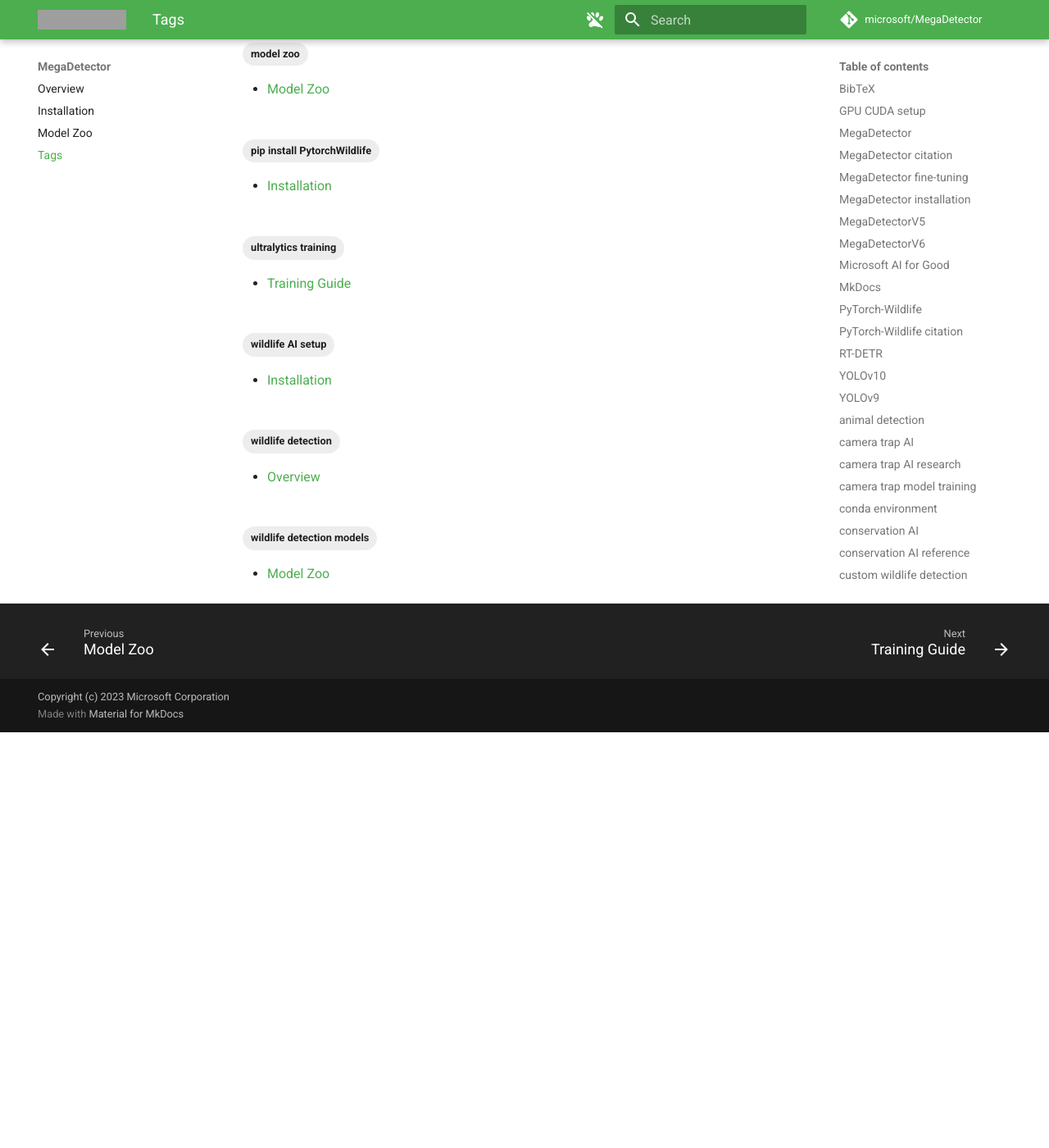
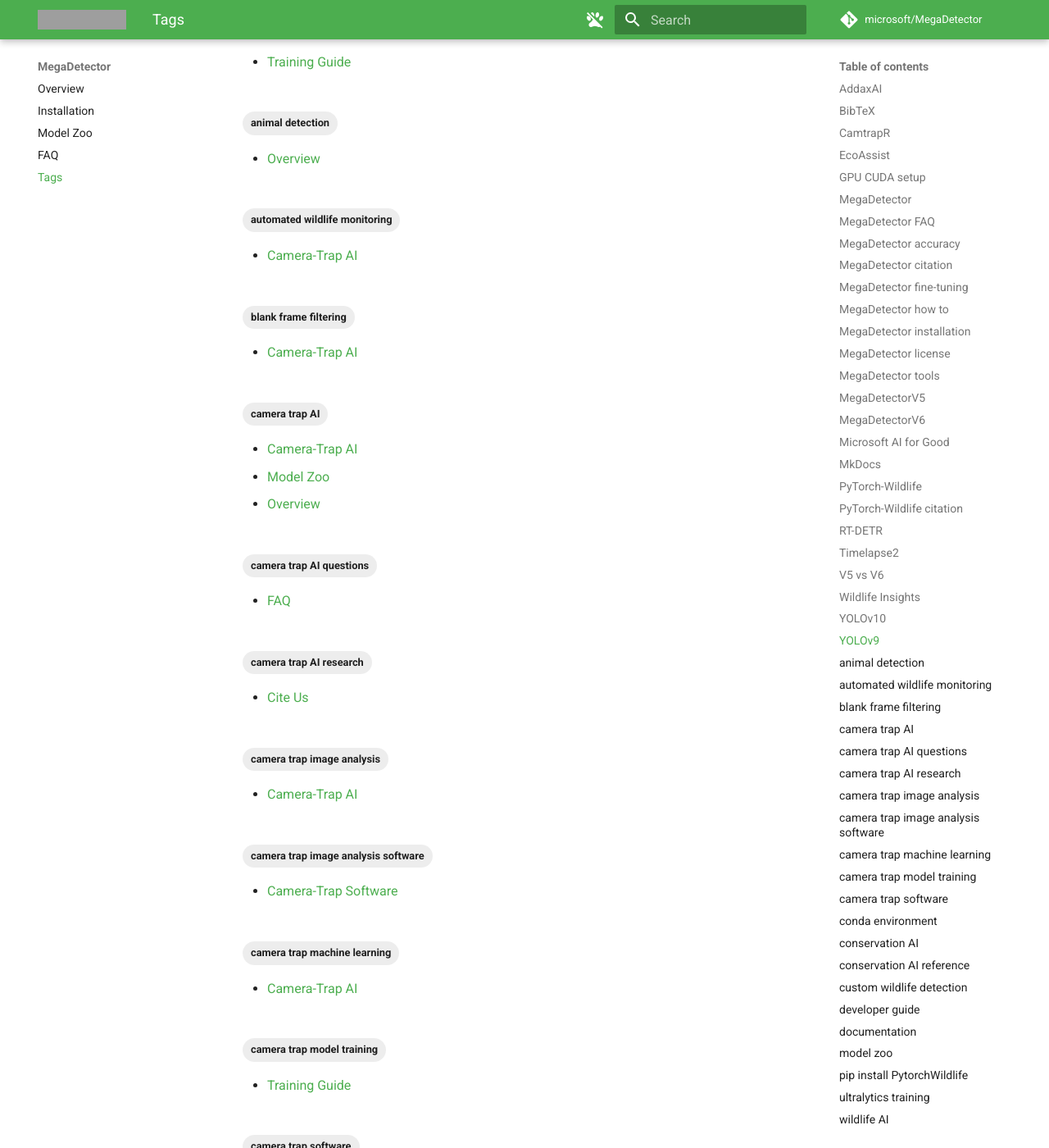
Before and after one commit to microsoft/MegaDetector, an MkDocs documentation site: the page built from docs/tags.md, in a window 1280 px wide and 1400 px high, scrolled down 3404 px. Shown: the whole window at 82% size. Built offline with MkDocs 1.6.1 and Material for MkDocs 9.7.7, drawn with Linux system fonts in a browser that asks for light colours; comment, search, counter and statistics services are not loaded; before the commit the page ends 4297 px from its top, so only the background shows below that; some of the changed lines change nothing that is shown; some of the changed text lies outside the part shown; grey boxes are pictures that could not be loaded.

Commit message:
docs: add FAQ, camera-trap AI, and camera-trap software pages
Three new docs pages targeting the problem/use-case and task/tutorial
keyword clusters identified in the SEO plan:

- faq.md: Frequently asked questions covering accuracy, GPU requirements,
  V5 vs V6, licensing, species support, V5 weights location, and citations
- camera-trap-ai.md: Explainer for what camera-trap AI is, why blank-frame
  filtering matters, detector vs. classifier design rationale, and when
  to use MegaDetector
- camera-trap-software.md: Positions MegaDetector in the broader ecosystem
  alongside EcoAssist/AddaxAI, Timelapse2, Wildlife Insights, and CamtrapR

Updates mkdocs.yml nav to add FAQ under MegaDetector section and a new
Guides section for the two explainer pages and the training guide.

````diff
--- /dev/null
+++ b/docs/camera-trap-ai.md
@@ -0,0 +1,104 @@
+---
+description: "Camera-trap AI explained — how machine learning automates wildlife monitoring, why AI-based detection matters for conservation, and how MegaDetector fits into the workflow."
+tags:
+  - camera trap AI
+  - wildlife AI
+  - camera trap machine learning
+  - automated wildlife monitoring
+  - conservation AI
+  - blank frame filtering
+  - camera trap image analysis
+---
+
+# Camera-Trap AI — What It Is and Why It Matters
+
+## The Camera-Trap Problem
+
+Camera traps are motion-triggered cameras deployed in the field to monitor wildlife. A single study may deploy hundreds of cameras over months or years, generating millions of images. The vast majority of those images are empty — triggered by wind, falling leaves, or temperature fluctuations rather than animals.
+
+Manually reviewing millions of images is one of the biggest bottlenecks in wildlife research. A trained reviewer can process a few hundred images per hour; a million-image dataset requires weeks of focused effort before any analysis can begin. This review burden limits how much data researchers can realistically collect and delays conservation decisions that depend on timely species counts, presence/absence data, and behavioral observations.
+
+
+## What Camera-Trap AI Does
+
+AI-based tools automate the most time-consuming parts of image review:
+
+**Blank-frame filtering** removes images with no animals before human review begins. In practice, 70–95% of camera-trap images are blank. Filtering them out automatically compresses the review queue by an order of magnitude.
+
+**Detection** draws bounding boxes around animals in images that contain them, so reviewers focus on the animal rather than scanning the full frame. Detection also quantifies *where* in the frame an animal appears and how confident the model is.
+
+**Classification** identifies the species (or group) within a detected bounding box. Classification is typically done as a second step after detection, because a detector that generalizes across ecosystems is easier to build and maintain than a species classifier that must be retrained for every new region.
+
+**Tracking and counting** link detections across multiple images in a sequence, supporting population estimates, behavioral analysis, and occupancy modeling.
+
+
+## Detection vs. Classification — Why MegaDetector Is a Detector
+
+MegaDetector is intentionally a **detector**, not a classifier. It outputs three categories — animal, person, vehicle — and does not identify species.
+
+This is not a limitation. It is a design choice with significant practical advantages:
+
+**Better generalization.** A model trained to answer "is there an animal?" generalizes far more easily across continents, ecosystems, and species assemblages than a model trained to answer "what species is this?" Species classifiers must be retrained or fine-tuned for each new region and fauna. A single MegaDetector model works on African savanna, North American forest, tropical rainforest, and sub-Antarctic penguin colonies.
+
+**Lower annotation cost.** Training a detector requires bounding-box annotations labeled as "animal," "person," or "vehicle." Training a species classifier requires those same bounding boxes labeled with species identity — which requires expert taxonomic knowledge for every species in every geographic region. Detector training is far cheaper to scale.
+
+**Cleaner workflow.** Separating detection from classification gives researchers control over each step. You can swap classifiers, tune thresholds independently, or skip classification entirely when species ID is not needed.
+
+The result is a two-stage workflow that is used by more than 80 conservation organizations worldwide:
+
+```
+Camera-trap images
+    → MegaDetector (detect animals, filter blanks)
+    → Species classifier (identify detected animals)
+    → Analysis
+```
+
+
+## When to Use MegaDetector
+
+**Good fit:**
+- Large image datasets where manual review is the bottleneck
+- Projects spanning multiple ecosystems or geographic regions
+- Workflows that need a fast, reliable first pass before expert review
+- Edge deployment on low-power hardware ([SPARROW](https://github.com/microsoft/SPARROW) field units, Raspberry Pi, Jetson Nano)
+
+**Requires additional consideration:**
+- Aquatic wildlife or sonar imagery (see [MegaDetector-Sonar](https://github.com/microsoft/MegaDetector-Sonar))
+- Overhead and aerial imagery (see [MegaDetector-Overhead](https://github.com/microsoft/MegaDetector-Overhead))
+- Bioacoustic monitoring (see [MegaDetector-Acoustic](https://github.com/microsoft/MegaDetector-Acoustic))
+- Species that are very small, heavily camouflaged, or rarely represented in training data — test on a labeled sample before committing to full deployment
+
+
+## The Broader Ecosystem
+
+MegaDetector is one layer in a larger open-source stack for wildlife AI. The [microsoft/Biodiversity](https://github.com/microsoft/Biodiversity) umbrella repository documents the full ecosystem:
+
+| Tool | Role |
+|---|---|
+| **MegaDetector** | Camera-trap detection — animals, people, vehicles |
+| [PyTorch-Wildlife](https://github.com/microsoft/PytorchWildlife) | Framework hosting MegaDetector, classifiers, and training pipelines |
+| [MegaDetector-Classifier](https://github.com/microsoft/MegaDetector-Classifier) | Species classification on top of MegaDetector detections |
+| [MegaDetector-Acoustic](https://github.com/microsoft/MegaDetector-Acoustic) | Audio-based species detection from bioacoustic recordings |
+| [MegaDetector-Overhead](https://github.com/microsoft/MegaDetector-Overhead) | Detection in aerial and satellite imagery |
+| [SPARROW](https://github.com/microsoft/SPARROW) | Solar-powered edge device running MegaDetector in the field |
+
+> [!TIP]
+> For a quick overview of what camera-trap software is available and how MegaDetector fits alongside other tools, see [Camera-Trap Software and Tools](camera-trap-software.md).
+
+
+## Get Started
+
+```bash
+pip install PytorchWildlife
+```
+
+```python
+from PytorchWildlife.models import detection as pw_detection
+
+model = pw_detection.MegaDetectorV6()
+results = model.batch_image_detection("path/to/images/")
+```
+
+- [Installation guide](installation.md) — full setup including GPU and conda
+- [FAQ](faq.md) — common questions about accuracy, licensing, and V5 vs V6
+- [Hugging Face demo](https://huggingface.co/spaces/ai-for-good-lab/pytorch-wildlife) — try it without installing anything
--- /dev/null
+++ b/docs/camera-trap-software.md
@@ -0,0 +1,114 @@
+---
+description: "Camera-trap software overview — how MegaDetector fits alongside EcoAssist, Timelapse2, Wildlife Insights, and CamtrapR in the wildlife monitoring software ecosystem."
+tags:
+  - camera trap software
+  - camera trap image analysis software
+  - EcoAssist
+  - AddaxAI
+  - Timelapse2
+  - Wildlife Insights
+  - CamtrapR
+  - MegaDetector tools
+  - wildlife monitoring software
+---
+
+# Camera-Trap Software and Tools
+
+MegaDetector is an AI model, not a complete camera-trap workflow. In practice it is used as one component in a larger pipeline, alongside tools for image management, review, and analysis. This page describes the major software tools in the camera-trap ecosystem and how MegaDetector fits with each.
+
+
+## The Camera-Trap Software Landscape
+
+Camera-trap workflows typically involve three layers:
+
+1. **Detection / filtering** — AI models that identify images containing animals and draw bounding boxes
+2. **Review / annotation** — interfaces where humans confirm detections, assign species labels, and export data
+3. **Analysis** — statistical and ecological analysis of the cleaned data (occupancy models, population estimates, activity patterns)
+
+Most practitioners combine tools from more than one layer. MegaDetector sits in layer 1.
+
+
+## MegaDetector
+
+**Role:** Detection and blank-frame filtering
+**Access:** [microsoft/MegaDetector](https://github.com/microsoft/MegaDetector) — open-source, MIT license
+**Ecosystem:** Part of [PyTorch-Wildlife](https://github.com/microsoft/PytorchWildlife)
+
+MegaDetector detects animals, people, and vehicles in camera-trap images. It does not classify species. Its primary function is to compress large image datasets before human review — removing blank frames and surfacing images that contain animals.
+
+```python
+from PytorchWildlife.models import detection as pw_detection
+model = pw_detection.MegaDetectorV6()
+results = model.batch_image_detection("path/to/images/")
+```
+
+**Strengths:** Generalizes across ecosystems globally; compact V6 variants run on edge hardware; actively maintained with modern architectures (YOLOv9, YOLOv10, RT-DETR); free and open-source.
+
+
+## EcoAssist / AddaxAI
+
+**Role:** Desktop application wrapping MegaDetector for non-programmers
+**Access:** [addaxdatascience.com](https://addaxdatascience.com/) — free
+**Builds on:** MegaDetector
+
+EcoAssist (now rebranded AddaxAI) provides a graphical interface for running MegaDetector and downstream classifiers without writing code. It handles model selection, batch processing, threshold tuning, and results export in a point-and-click workflow. If you want MegaDetector without Python, AddaxAI is the recommended entry point.
+
+MegaDetector and AddaxAI are complementary: the model provides the AI backbone, AddaxAI provides the user interface.
+
+
+## Timelapse2
+
+**Role:** Image review and annotation
+**Access:** [saul.cpsc.ucalgary.ca/timelapse](http://saul.cpsc.ucalgary.ca/timelapse) — free
+**Integration:** Native MegaDetector import
+
+Timelapse2 is a desktop tool for reviewing large image sets from camera traps. It is designed to display images in temporal sequences, apply metadata, and record species observations efficiently. Timelapse2 has native support for importing MegaDetector JSON output, letting reviewers start with pre-filtered, AI-annotated images rather than raw files.
+
+**Typical workflow:** Run MegaDetector → import results into Timelapse2 → human review and species labeling.
+
+
+## Wildlife Insights
+
+**Role:** Cloud-based AI detection and species classification
+**Access:** [wildlifeinsights.org](https://www.wildlifeinsights.org/) — free
+**Model:** Google-developed AI (not MegaDetector)
+
+Wildlife Insights is a cloud platform from Google and conservation partners that offers end-to-end camera-trap processing: upload images, get AI species predictions, download results. It includes a web-based review interface and a growing database of camera-trap data.
+
+**Compared to MegaDetector:** Wildlife Insights is a full platform — it handles storage, classification, and data sharing in one place. MegaDetector is a local model that gives you more control over the pipeline and does not require uploading data to a third-party service. For sensitive data or offline deployments, MegaDetector is preferable. For rapid cloud-based processing with species predictions, Wildlife Insights is a strong option.
+
+
+## CamtrapR
+
+**Role:** R package for camera-trap data analysis
+**Access:** [CRAN / jniedballa.github.io/camtrapR](https://jniedballa.github.io/camtrapR) — open-source
+**Layer:** Analysis (not detection)
+
+CamtrapR is an R package for processing and analyzing camera-trap data — it handles activity patterns, species detection histories, occupancy modeling inputs, and report generation. It works on annotated data, not raw images.
+
+CamtrapR complements MegaDetector: after MegaDetector filters blanks and a reviewer assigns species labels, CamtrapR handles the downstream statistical analysis.
+
+
+## Summary
+
+| Tool | Layer | Species ID | Requires code | Data stays local | Cost |
+|---|---|---|---|---|---|
+| **MegaDetector** | Detection | No (animal/person/vehicle only) | Optional (or via AddaxAI) | Yes | Free |
+| AddaxAI | Detection (GUI) | Via classifiers | No | Yes | Free |
+| Timelapse2 | Review | Human-assigned | No | Yes | Free |
+| Wildlife Insights | Detection + classification | Yes (AI) | No | No (cloud upload) | Free |
+| CamtrapR | Analysis | N/A | Yes (R) | Yes | Free |
+
+> [!TIP]
+> For MegaDetector's graphical interfaces, see [SPARROW Studio](https://github.com/microsoft/SPARROW) (full desktop app) and the [Hugging Face demo](https://huggingface.co/spaces/ai-for-good-lab/pytorch-wildlife) (browser-based, no install).
+
+
+## Get Started with MegaDetector
+
+```bash
+pip install PytorchWildlife
+```
+
+- [Installation guide](installation.md) — setup including GPU and conda options
+- [FAQ](faq.md) — accuracy, licensing, V5 vs V6, and more
+- [Camera-Trap AI](camera-trap-ai.md) — how detection and classification work together
--- /dev/null
+++ b/docs/faq.md
@@ -0,0 +1,130 @@
+---
+description: "MegaDetector FAQ — frequently asked questions about installation, accuracy, GPU requirements, V5 vs V6, licensing, and how to use MegaDetector for camera-trap wildlife detection."
+tags:
+  - MegaDetector FAQ
+  - MegaDetector how to
+  - camera trap AI questions
+  - MegaDetector accuracy
+  - MegaDetector license
+  - V5 vs V6
+---
+
+# Frequently Asked Questions
+
+## What is MegaDetector?
+
+MegaDetector is an open-source AI model from the [Microsoft AI for Good Lab](https://www.microsoft.com/en-us/ai/ai-for-good) that detects animals, people, and vehicles in camera-trap images. It draws bounding boxes around detected objects and assigns a confidence score between 0 and 1.
+
+MegaDetector is a **detector**, not a classifier — it tells you *something is there*, not what species it is. This design choice is intentional: a single detector generalizes across ecosystems far better than a species classifier, which is typically region-specific. For species identification, pair MegaDetector with a downstream classifier.
+
+
+## What does MegaDetector detect?
+
+MegaDetector detects three categories:
+
+| Category | Examples |
+|---|---|
+| Animal | Mammals, birds, reptiles, insects, fish — any wildlife |
+| Person | Researchers, poachers, tourists |
+| Vehicle | Cars, trucks, ATVs |
+
+It does not identify species. An image containing a lion and a zebra returns two "animal" detections, not "lion" and "zebra."
+
+
+## Do I need a GPU?
+
+No — MegaDetector runs on CPU. A GPU with CUDA support gives a 10–50x speedup and is strongly recommended for large datasets (tens of thousands of images or more), but is not required.
+
+The compact MegaDetectorV6 variants (YOLOv10-Compact, YOLOv9-Compact) are specifically designed for low-budget devices and edge hardware like the [SPARROW](https://github.com/microsoft/SPARROW) field unit.
+
+
+## What is the difference between MegaDetectorV5 and MegaDetectorV6?
+
+| | MegaDetectorV5 | MegaDetectorV6 |
+|---|---|---|
+| Architecture | YOLOv5 | YOLOv9, YOLOv10, RT-DETR (multiple variants) |
+| Parameters (compact) | 139.9M | 2.3M (YOLOv10-Compact — 2% of V5) |
+| License | MIT | MIT |
+| Status | Maintained by Dan Morris at [agentmorris/MegaDetector](https://github.com/agentmorris/MegaDetector) | Current release — recommended for new projects |
+| Weights | Available on [archive branch](https://github.com/microsoft/Biodiversity/tree/archive) | Download automatically via PyTorch-Wildlife |
+
+**Recommendation:** Use MegaDetectorV6 for new projects. MegaDetectorV5 remains available and is actively maintained by the community.
+
+> [!TIP]
+> For detailed model variants and benchmark results, see the [Model Zoo](model_zoo.md).
+
+
+## How accurate is MegaDetector?
+
+Accuracy depends on the dataset and confidence threshold. MegaDetectorV6 compact variants achieve comparable accuracy to V5 at 2% of the parameter count on the AI for Good Lab's validation datasets.
+
+In practice, most deployments use a confidence threshold of 0.15–0.3 for the "animal" category, which provides high recall (few missed animals) at the cost of some false positives on vegetation and lighting artifacts. Setting the threshold higher reduces false positives but risks missing low-confidence true detections.
+
+MegaDetector generalizes well across ecosystems because it was trained on a large and geographically diverse dataset. Performance is typically strongest on large mammals and degrades on very small or camouflaged animals.
+
+
+## What species does MegaDetector support?
+
+All of them — with caveats. MegaDetector detects the presence of an animal, not the species. It has been deployed on projects involving African savanna megafauna, North American forest species, European ungulates, tropical insects, and marine wildlife.
+
+Performance varies. Large mammals in open habitat are reliably detected. Very small animals, heavily camouflaged species, or unusual angles may have lower confidence scores. If you're working with an atypical dataset, we recommend testing on a labeled sample before full deployment.
+
+
+## How do I run MegaDetector?
+
+The quickest path is three lines of Python:
+
+```bash
+pip install PytorchWildlife
+```
+
+```python
+from PytorchWildlife.models import detection as pw_detection
+model = pw_detection.MegaDetectorV6()
+results = model.batch_image_detection("path/to/image_folder/")
+```
+
+For a graphical interface, use [SPARROW Studio](https://github.com/microsoft/SPARROW) or the [Hugging Face demo](https://huggingface.co/spaces/ai-for-good-lab/pytorch-wildlife).
+
+See [Installation](installation.md) for full setup instructions.
+
+
+## What is the license?
+
+MegaDetector is released under the [MIT License](https://github.com/microsoft/MegaDetector/blob/main/LICENSE). You can use it for any purpose, including commercial use, subject to the license terms.
+
+The PyTorch-Wildlife framework that distributes MegaDetector is also MIT-licensed. Individual model weights may carry separate licenses — see the [Model Zoo](model_zoo.md) for per-model licensing information.
+
+
+## What is Dan Morris's fork?
+
+Dan Morris developed MegaDetector V1–V5 during his time at Microsoft. He continues to actively maintain a community fork at [agentmorris/MegaDetector](https://github.com/agentmorris/MegaDetector), which includes an extensive set of helper scripts, batch processing tools, and documentation accumulated over years of community use. It remains a valuable resource — especially for users of V5 weights or the original `run_detector_batch.py` workflow.
+
+The `microsoft/MegaDetector` repository carries MegaDetectorV6 and future development. Both projects coexist and serve the community.
+
+
+## Where are the V5 weights?
+
+MegaDetectorV5 weights are available on the [archive branch](https://github.com/microsoft/Biodiversity/tree/archive) of the `microsoft/Biodiversity` repository (formerly `microsoft/CameraTraps`). Dan Morris's fork at [agentmorris/MegaDetector](https://github.com/agentmorris/MegaDetector) also hosts V5 and provides extensive tooling around it.
+
+
+## How do I cite MegaDetector?
+
+A `CITATION.cff` is maintained in this repository for automated citation tools (Zenodo, GitHub's "Cite this repository" button).
+
+For MegaDetector specifically, cite:
+
+> Beery, Morris, Yang (2019). *Efficient Pipeline for Camera Trap Image Review*. arXiv:1907.06772.
+
+For the PyTorch-Wildlife framework:
+
+> Hernandez et al. (2024). *Pytorch-Wildlife: A Collaborative Deep Learning Framework for Conservation*. arXiv:2311.11890.
+
+See [Cite Us](cite.md) for full citation details and BibTeX.
+
+
+## Where do I get help?
+
+- **GitHub Issues:** [microsoft/MegaDetector/issues](https://github.com/microsoft/MegaDetector/issues) — bug reports and feature requests
+- **Discord:** [Join the PyTorch-Wildlife server](https://discord.gg/TeEVxzaYtm) — community support and discussion
+- **Email:** [zhongqimiao@microsoft.com](mailto:zhongqimiao@microsoft.com)
--- a/mkdocs.yml
+++ b/mkdocs.yml
@@ -73,8 +73,11 @@
     - Overview: index.md
     - Installation: installation.md
     - Model Zoo: model_zoo.md
+    - FAQ: faq.md
     - Tags: tags.md
-  - Fine-tuning:
+  - Guides:
+    - Camera-Trap AI: camera-trap-ai.md
+    - Camera-Trap Software: camera-trap-software.md
     - Training Guide: training_guide.md
   - Cite Us: cite.md
   - Developer Guide: build_mkdocs.md
````
